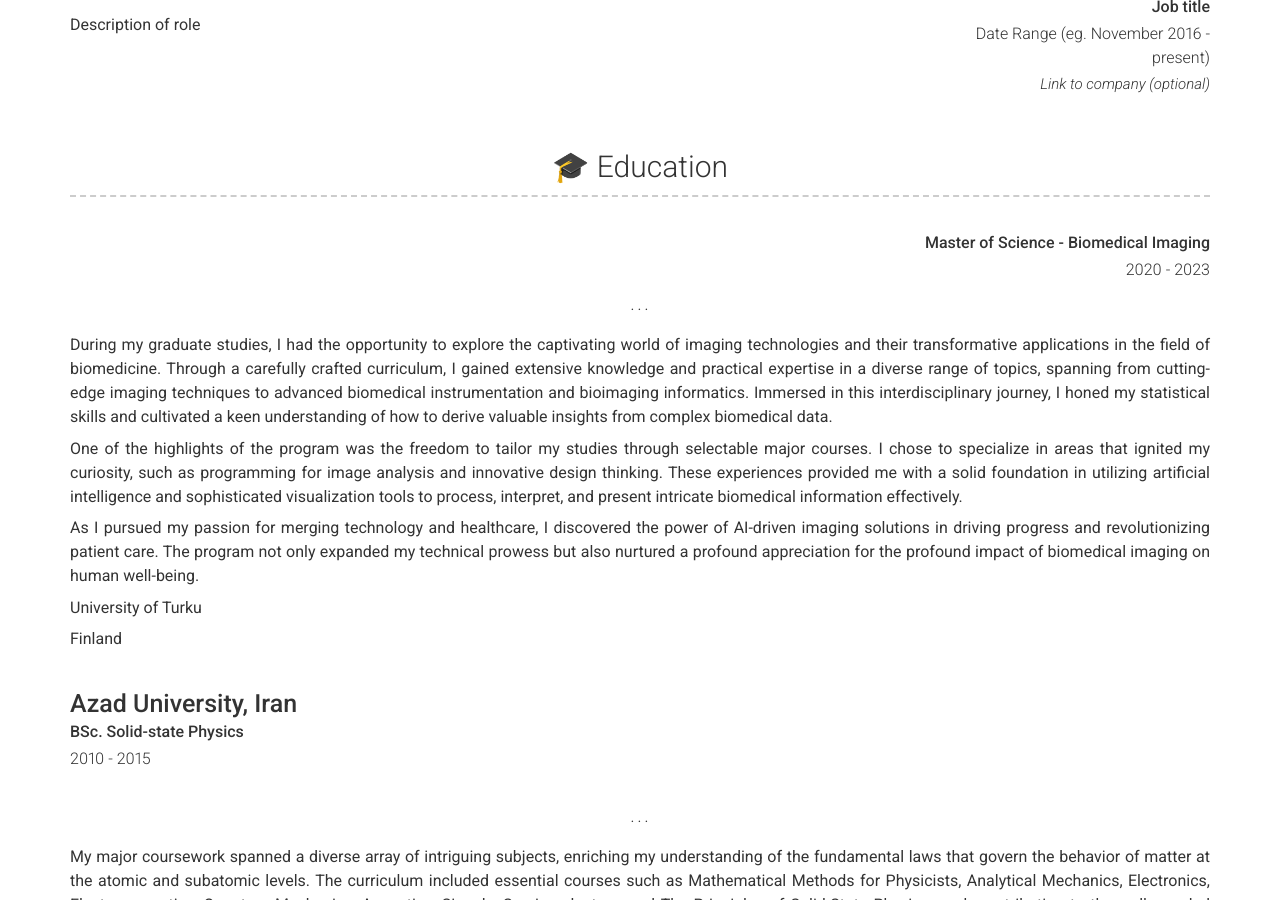
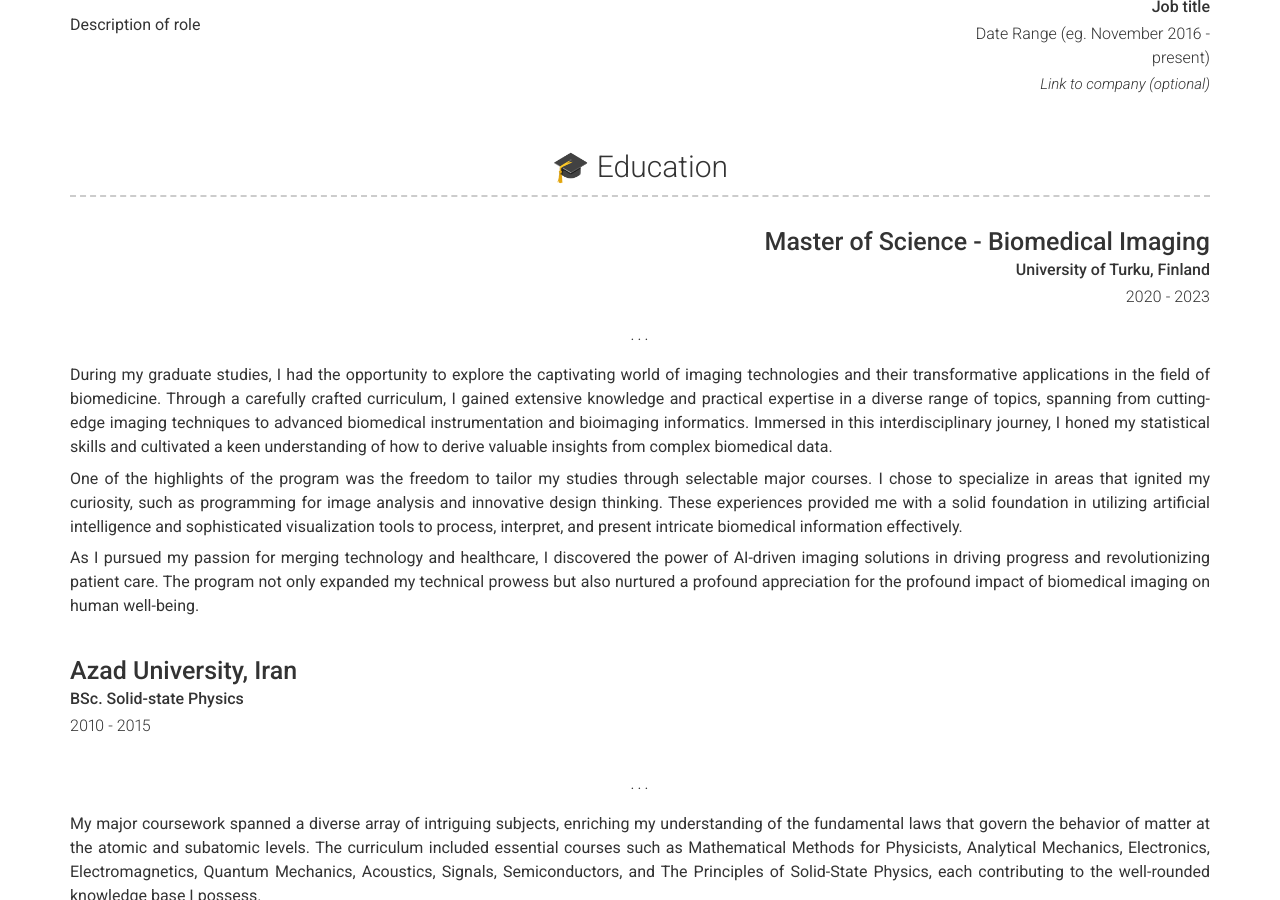
Before and after one commit to aminrezaei-img/CV, a Jekyll site: the page built from index.md, in a window 1280 px wide and 900 px high, scrolled down 1363 px. Built offline with Jekyll 4.4.1, drawn with Linux system fonts in a browser that asks for light colours; nearby versions of some CDN libraries; part of the change alters nothing that is shown.

```diff
--- a/_config.yml
+++ b/_config.yml
@@ -84,10 +84,9 @@ content:
     layout: list
     content:
       - layout: top-right
-        qualification: Master of Science - Biomedical Imaging
-        university: University of Turku
-        city_country: Finland
-        dates: 2020 - 2023
+        title: Master of Science - Biomedical Imaging
+        sub_title: University of Turku, Finland
+        caption: 2020 - 2023
         quote: >
           .  .  .
         description: | # this will include new lines to allow paragraphs
```
